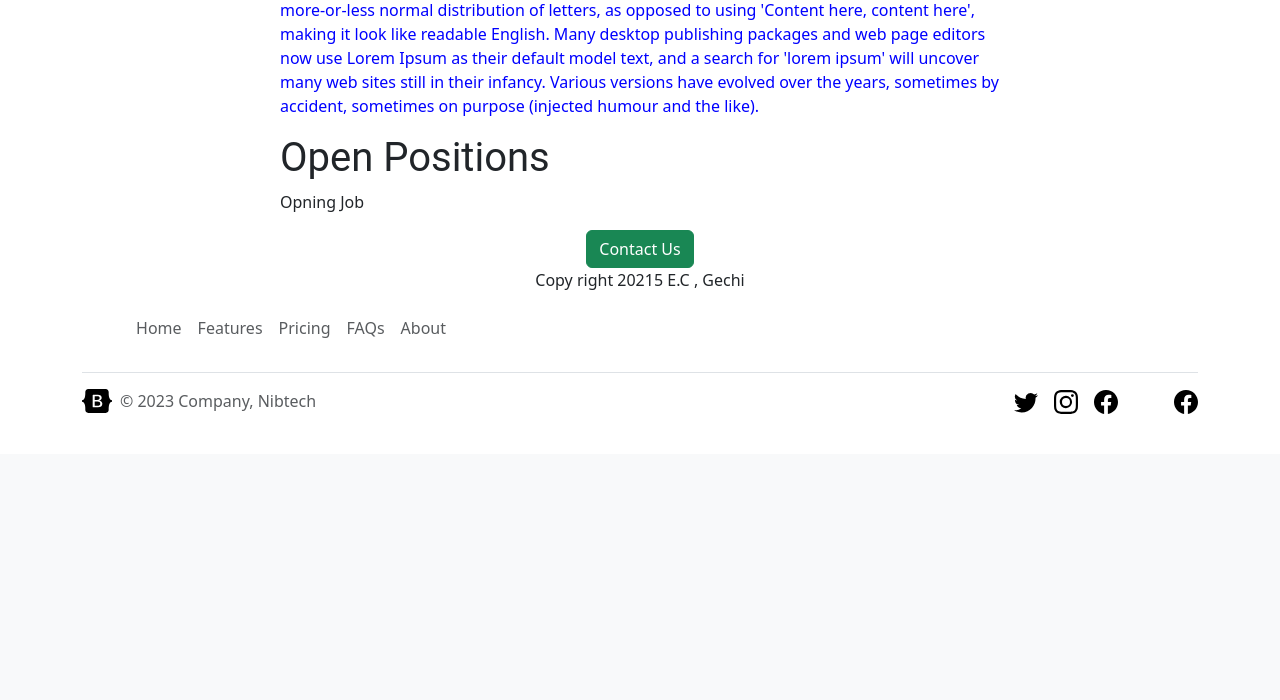
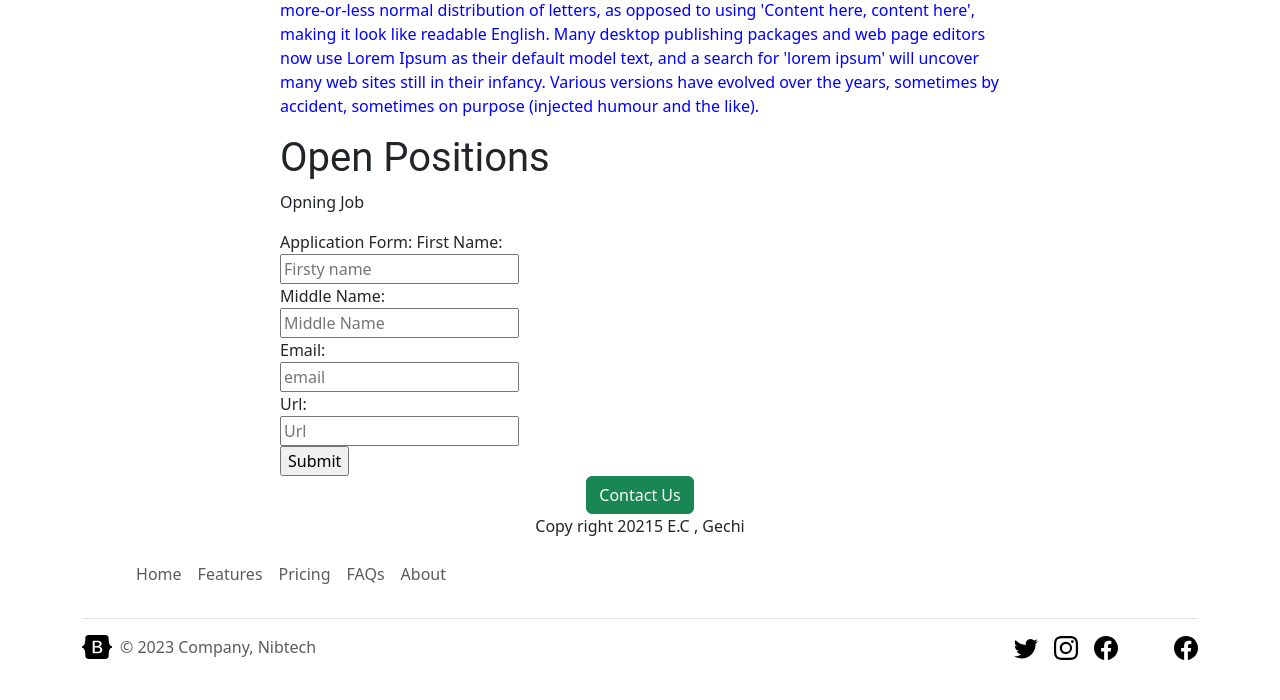
Before and after one commit to GeatachewDeres/Gechi-careers-website-v2, a Flask app: template templates/home.html in a window 1280 px wide. Shown: the part 912-1612 px from the top of the page. Before the commit the page ends 1326 px from the top, so only its background shows below. Run offline with Flask 3, Linux system fonts and the light colour scheme; the template is opened without the code that fills it, so the values that code supplies are empty.

Commit message:
added application to db

```diff
--- a/main.py
+++ b/main.py
@@ -1,5 +1,5 @@
-from  flask import Flask, render_template,jsonify
-from database import load_job_from_db
+from  flask import Flask, render_template,jsonify,request
+from database import load_job_from_db, load_jobs_from_db, upload_application_to_db
 ap= Flask(__name__)
 JOBS  = [{'id':1,
         'title':'sytem analist',
@@ -23,6 +23,18 @@ def hello_world():
 def  list_jobs():
     jobdb=load_job_from_db()
     return jsonify(jobdb)
+@ap.route("/job/<id>")
+def  show_job(id):
+  job=load_jobs_from_db(id)
+  print(id)
+  return jsonify(job)
+@ap.route("/job/<id>/apply", methods=['post'])
+def apply_to_job(id):
+  #data=request.args contain data from url
+  data=request.form
+  upload_application_to_db(data)
+  return render_template('application_submited.html', application=data)
+
 if __name__== "__main__":
 # print("hi every body. i am inside main")
   ap.run(host = '0.0.0.0', debug=True)
--- /dev/null
+++ b/templates/application_submited.html
@@ -0,0 +1,6 @@
+  <div>
+      <h3>  </h3></div>
+  <div>
+      <h3> Fname: {{ application['fname'] }} </h3></div>
+  <div>
+      <h4> Mname: {{ application['mname']}} </h4></div>
--- /dev/null
+++ b/templates/applicationform.html
@@ -0,0 +1,23 @@
+<form action= "/job/['id']/apply"  method="post" >
+ Application Form:
+ First Name:<br>
+  <input type='text'  required placeholder='Firsty name'
+           name="fname">
+  <br>
+  Middle Name:
+  <br>
+  <input type='text' placeholder='Middle Name'
+          name='mname'>
+  <br>
+   Email:
+  <br>
+  <input type='email'  required placeholder='email'
+          name='email'>
+  <br>
+  Url:
+  <br>
+  <input type='url' placeholder='Url'
+          name='url'>
+  <br>
+  <input type='submit' >
+</form>
--- a/templates/home.html
+++ b/templates/home.html
@@ -60,6 +60,7 @@ It is a long established fact that a reader will be distracted by the readable c
         {% endfor %}
      </div>
     </P>
+  {% include 'applicationform.html' %}
   <div style=" text-align: center">
   <button class="btn btn-success"> Contact Us </button>
     <p>Copy right 20215 E.C , Gechi </p>
--- a/templates/index.html
+++ b/templates/index.html
@@ -11,8 +11,8 @@
 
         <ul class="nav col-12 col-lg-auto me-lg-auto mb-2 justify-content-center mb-md-0">
           <li><a href="#" class="nav-link px-2 text-secondary">Home</a></li>
-          <li><a href="#" class="nav-link px-2 text-white">About Us</a></li>
-          <li><a href="#" class="nav-link px-2 text-white">Contact Us</a></li>
+          <li><a href="templates/Aboutus.html" class="nav-link px-2 text-white">About Us</a></li>
+          <li><a href="/" class="nav-link px-2 text-white">Contact Us</a></li>
           <li><a href="#" class="nav-link px-2 text-white">FAQs</a></li>
           <li><a href="#" class="nav-link px-2 text-white">Help</a></li>
         </ul>
```
Also changed, not shown: database.py (+22 -1 lines), templates/Aboutus.html (added).
